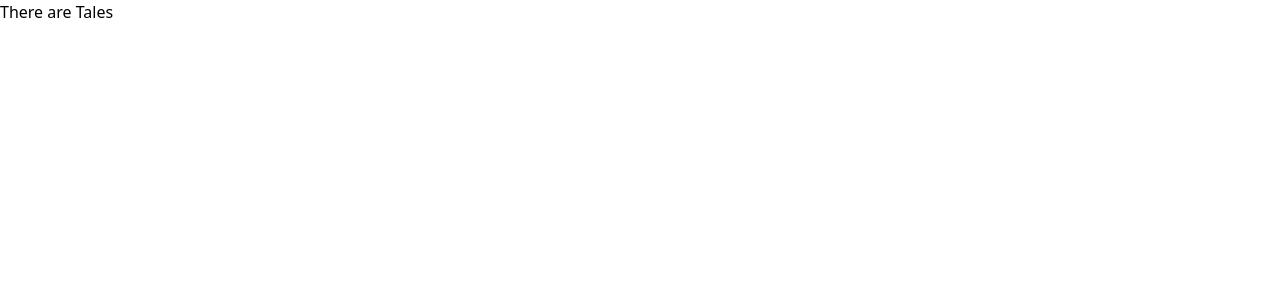
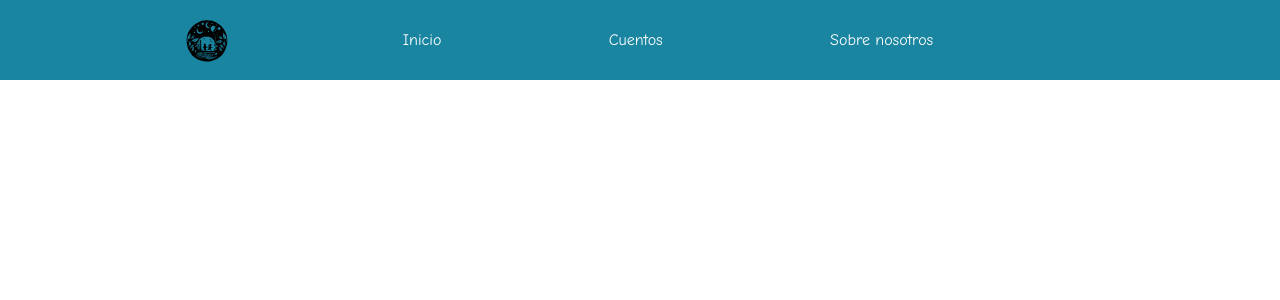
Before and after one commit to rjmasache/Safetive, a React (Vite) app: page /tales in a window 1280 px wide. Shown: the top 300 px of the page. Built offline with nearby package versions, Linux system fonts and the light colour scheme.

Commit message:
Implementación del componente de navegación en las rutas

```diff
--- a/src/routes/About.jsx
+++ b/src/routes/About.jsx
@@ -1,7 +1,9 @@
+import Navigation from "../components/Navigation";
+
 export default function About() {
     return (
-        <div>
-            <h1>About</h1>
-        </div>
+        <>
+            <Navigation />
+        </>
     );
 }
--- a/src/routes/Tales.jsx
+++ b/src/routes/Tales.jsx
@@ -1,7 +1,9 @@
+import Navigation from "../components/Navigation";
+
 export default function Tales() {
     return (
-        <div>
-            <h1>There are Tales</h1>
-        </div>
+        <>
+            <Navigation />
+        </>
     );
 }
```
